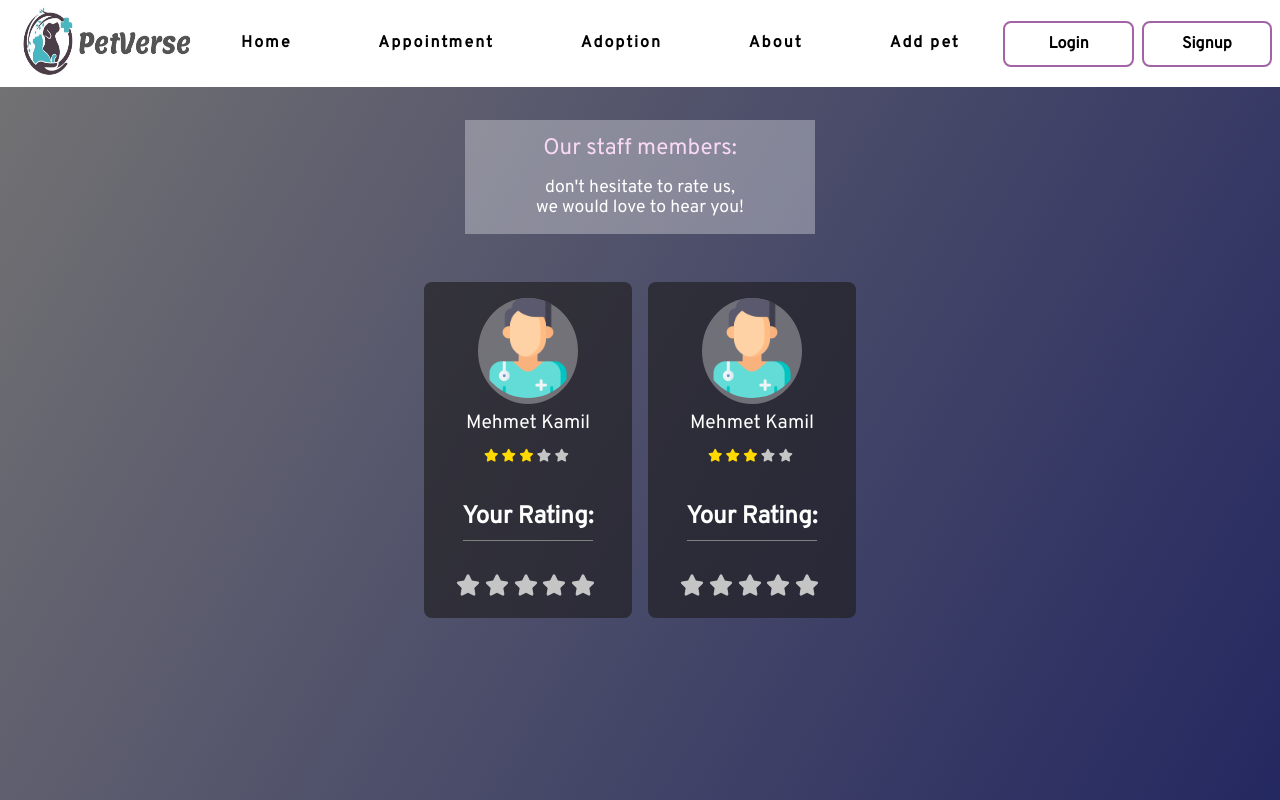
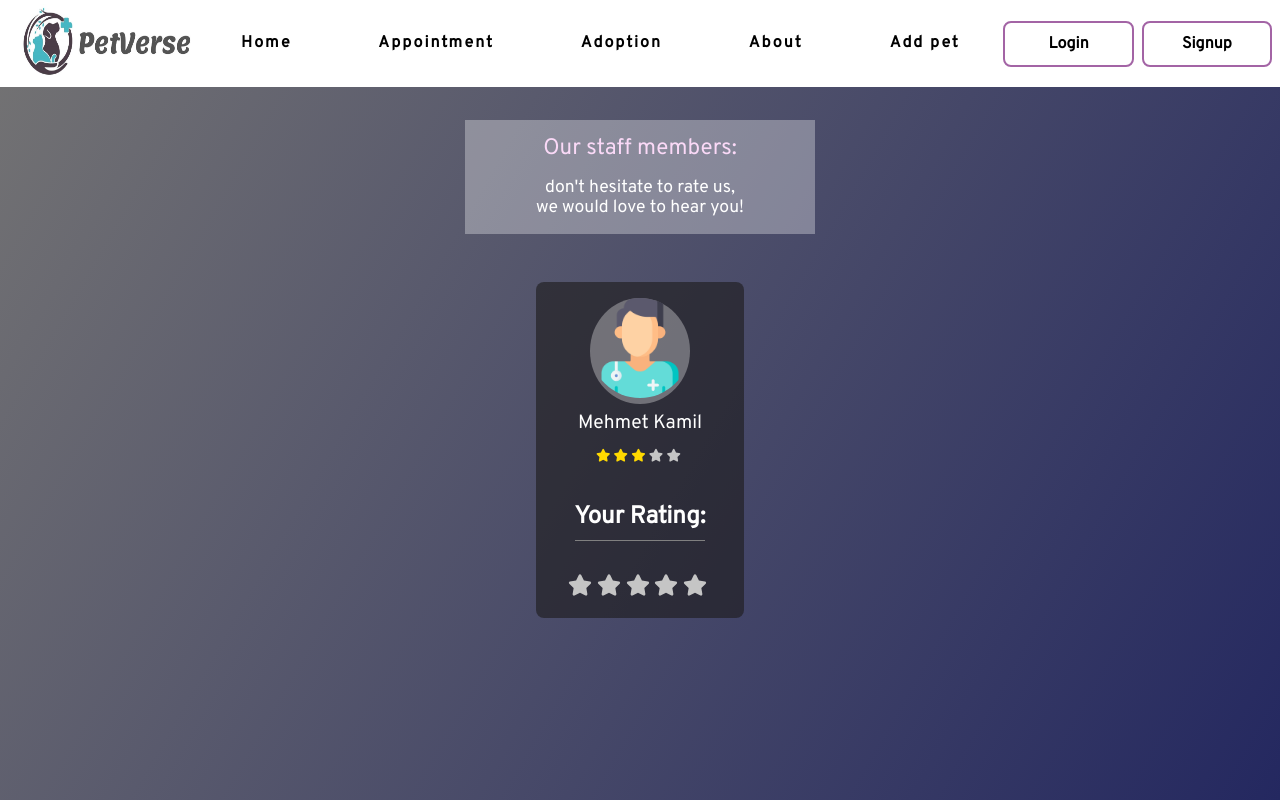
Before and after one commit to ramroming/Pet-clinic, a React (Create React App) app in the folder website/pet-clinic-app/: page /stafflist in a window 1280 px wide. Shown: the top 800 px of the page. Built offline with nearby package versions, Linux system fonts and the light colour scheme.

Commit message:
fixed a bug

```diff
--- a/website/package.json
+++ b/website/package.json
@@ -1,5 +1,6 @@
 {
   "dependencies": {
-    "react-icons": "^4.3.1"
+    "react-icons": "^4.3.1",
+    "react-simple-star-rating": "^4.0.5"
   }
 }
--- /dev/null
+++ b/website/pet-clinic-app/src/components/pages/stafflist/Staffcard.js
@@ -0,0 +1,84 @@
+
+import { FaStar } from "react-icons/fa"
+import { useState } from 'react'
+
+const colors = {
+    yellow: "#a364a5",
+    gray: "#c5c5c5"
+}
+
+
+
+const Staffcard = () => {
+
+
+    const stars = Array(5).fill(0)
+    const [currentValue, setCurrentValue] = useState(0)
+    const [hoverValue, setHoverValue] = useState(undefined)
+
+    const handleClick = value => {
+        setCurrentValue(value)
+    }
+
+    const handleMouseOver = value => {
+        setHoverValue(value)
+    }
+
+    const handleMouseLeave = () => {
+        setHoverValue(undefined)
+    }
+    return (
+        <div className="staff-member-card flex-col falign-center">
+
+            {/* first item */}
+            <div className="member-info flex-col falign-center">
+
+                <div className="member-photo-container">
+                    <img src="media/imgs/staff.png" alt="staff-member-photo" />
+                </div>
+
+                <p className="member-name">Mehmet Kamil</p>
+
+                <div className="rating">
+                    <span class="star fa fa-star checked"></span>
+                    <span class="star fa fa-star checked"></span>
+                    <span class="star fa fa-star checked"></span>
+                    <span class="star fa fa-star"></span>
+                    <span class="star fa fa-star"></span>
+                </div>
+
+            </div>
+
+
+            {/* second item */}
+            <div className="flex-col falign-center stars">
+                <h4>Your Rating:</h4>
+                <div>
+                    {stars.map((_, index) => {
+                        return (
+                            <FaStar
+                                key={index}
+                                size={24}
+                                className="each-star"
+                                color={(hoverValue || currentValue) > index ? colors.yellow : colors.gray}
+                                onClick={() => handleClick(index + 1)}
+                                onMouseOver={() => handleMouseOver(index + 1)}
+                                onMouseLeave={handleMouseLeave}
+                            />
+
+                        )
+                    })}
+                </div>
+
+            </div>
+        </div>
+
+
+
+    )
+
+}
+
+
+
+export default Staffcard;
--- a/website/pet-clinic-app/src/components/pages/stafflist/Stafflist.js
+++ b/website/pet-clinic-app/src/components/pages/stafflist/Stafflist.js
@@ -1,5 +1,6 @@
-import { FaStar } from "react-icons/fa"
-import { useState } from 'react'
+import Staffcard from "./Staffcard";
+import { FaStar } from "react-icons/fa";
+import { useState } from 'react';
 
 const colors = {
     yellow: "#a364a5",
@@ -8,7 +9,6 @@ const colors = {
 
 
 const Stafflist = () => {
-
 
     const stars = Array(5).fill(0)
     const [currentValue, setCurrentValue] = useState(0)
@@ -25,6 +25,7 @@ const Stafflist = () => {
     const handleMouseLeave = () => {
         setHoverValue(undefined)
     }
+
     return (
 
         // main flex container
@@ -36,9 +37,7 @@ const Stafflist = () => {
                     we would love to hear you!</p>
             </div>
 
-            {/* second flex */}
-            <div className="staff-members flex-col falign-center gap-16p">
-                <div className="staff-memebr-card flex-col falign-center">
+            <div className="staff-member-card flex-col falign-center">
 
                 {/* first item */}
                 <div className="member-info flex-col falign-center">
@@ -47,7 +46,7 @@ const Stafflist = () => {
                         <img src="media/imgs/staff.png" alt="staff-member-photo" />
                     </div>
 
-                        <p className="memeber-name">Mehmet Kamil</p>
+                    <p className="member-name">Mehmet Kamil</p>
 
                     <div className="rating">
                         <span class="star fa fa-star checked"></span>
@@ -79,55 +78,10 @@ const Stafflist = () => {
                             )
                         })}
                     </div>
+
                 </div>
             </div>
 
-
-                {/* second card for example */}
-
-                <div className="staff-memebr-card flex-col falign-center">
-
-                    {/* first item */}
-                    <div className="member-info flex-col falign-center">
-
-                        <div className="member-photo-container">
-                            <img src="media/imgs/staff.png" alt="staff-member-photo" />
-                        </div>
-
-                        <p className="memeber-name">Mehmet Kamil</p>
-
-                        <div className="rating">
-                            <span class="star fa fa-star checked"></span>
-                            <span class="star fa fa-star checked"></span>
-                            <span class="star fa fa-star checked"></span>
-                            <span class="star fa fa-star"></span>
-                            <span class="star fa fa-star"></span>
-                        </div>
-
-                    </div>
-
-                    {/* second item */}
-                    <div className="flex-col falign-center stars">
-                        <h4>Your Rating:</h4>
-                        <div>
-                            {stars.map((_, index) => {
-                                return (
-                                    <FaStar
-                                        key={index}
-                                        size={24}
-                                        className="each-star"
-                                        color={(hoverValue || currentValue) > index ? colors.yellow : colors.gray}
-                                        onClick={() => handleClick(index + 1)}
-                                        onMouseOver={() => handleMouseOver(index + 1)}
-                                        onMouseLeave={handleMouseLeave}
-                                    />
-
-                                )
-                            })}
-                        </div>
-                    </div>
-                </div>
-            </div>
 
         </div>
 
--- a/website/pet-clinic-app/src/components/pages/stafflist/_stafflist.scss
+++ b/website/pet-clinic-app/src/components/pages/stafflist/_stafflist.scss
@@ -33,11 +33,10 @@
 
     }
 
-    .staff-memebr-card{
+    .staff-member-card{
 
         background-color: var(--clr-shadow-gray-shadow);
         padding: 1rem 2rem;
-        width: 100%;
         color: white;
 
 
@@ -58,7 +57,7 @@
             }
         }
 
-        p.memeber-name{
+        p.member-name{
             font-size: 1.2rem;
             padding: .5rem;
         }
--- a/website/pet-clinic-app/src/static/css/main.css
+++ b/website/pet-clinic-app/src/static/css/main.css
@@ -2760,10 +2760,9 @@ h4 {
   font-size: 1.4rem;
   color: #fad9f7;
 }
-.staff-container .staff-memebr-card {
+.staff-container .staff-member-card {
   background-color: var(--clr-shadow-gray-shadow);
   padding: 1rem 2rem;
-  width: 100%;
   color: white;
   border-radius: 0.5rem 0.5rem 0.5rem 0.5rem;
   -webkit-border-radius: 0.5rem 0.5rem 0.5rem 0.5rem;
@@ -2772,11 +2771,11 @@ h4 {
   -o-border-radius: 0.5rem 0.5rem 0.5rem 0.5rem;
 }
 @media all and (min-width: 48rem) {
-  .staff-container .staff-memebr-card {
+  .staff-container .staff-member-card {
     width: auto;
   }
 }
-.staff-container .staff-memebr-card .member-photo-container {
+.staff-container .staff-member-card .member-photo-container {
   width: 100px;
   background-color: var(--clr-shadow-glassy-shadow);
   border-radius: 50% 50% 50% 50%;
@@ -2785,7 +2784,7 @@ h4 {
   -ms-border-radius: 50% 50% 50% 50%;
   -o-border-radius: 50% 50% 50% 50%;
 }
-.staff-container .staff-memebr-card .member-photo-container img {
+.staff-container .staff-member-card .member-photo-container img {
   width: 100%;
   border-radius: 50% 50% 50% 50%;
   -webkit-border-radius: 50% 50% 50% 50%;
@@ -2793,22 +2792,22 @@ h4 {
   -ms-border-radius: 50% 50% 50% 50%;
   -o-border-radius: 50% 50% 50% 50%;
 }
-.staff-container .staff-memebr-card p.memeber-name {
+.staff-container .staff-member-card p.member-name {
   font-size: 1.2rem;
   padding: 0.5rem;
 }
-.staff-container .staff-memebr-card .rating {
+.staff-container .staff-member-card .rating {
   font-size: 0.8rem;
   padding: 0.5rem 0;
 }
-.staff-container .staff-memebr-card .rating .star {
+.staff-container .staff-member-card .rating .star {
   margin-right: 0.2rem;
   color: #c5c5c5;
 }
-.staff-container .staff-memebr-card .rating .checked {
+.staff-container .staff-member-card .rating .checked {
   color: #ffd900;
 }
-.staff-container .staff-memebr-card .each-star {
+.staff-container .staff-member-card .each-star {
   margin-right: 0.3rem;
   cursor: pointer;
 }/*# sourceMappingURL=main.css.map */
```
Also changed, not shown: 2 other files (tests, documents, lock files or other folders). Lines whose indentation alone changed are shown as unchanged.
